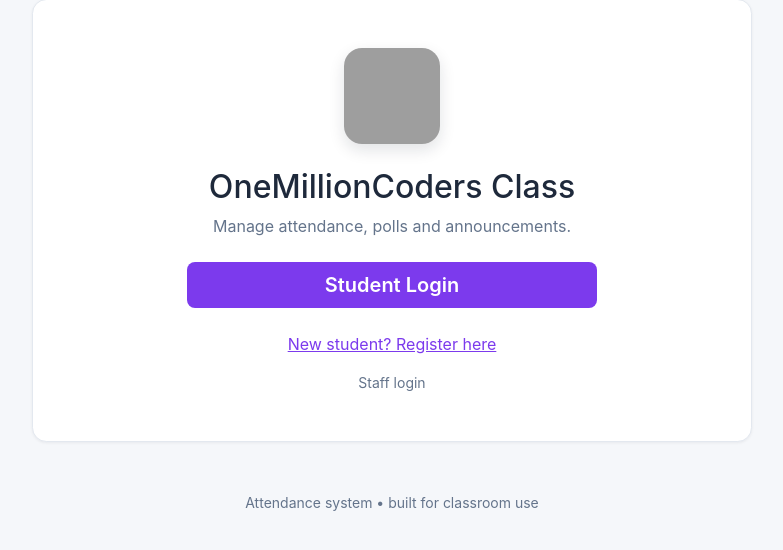
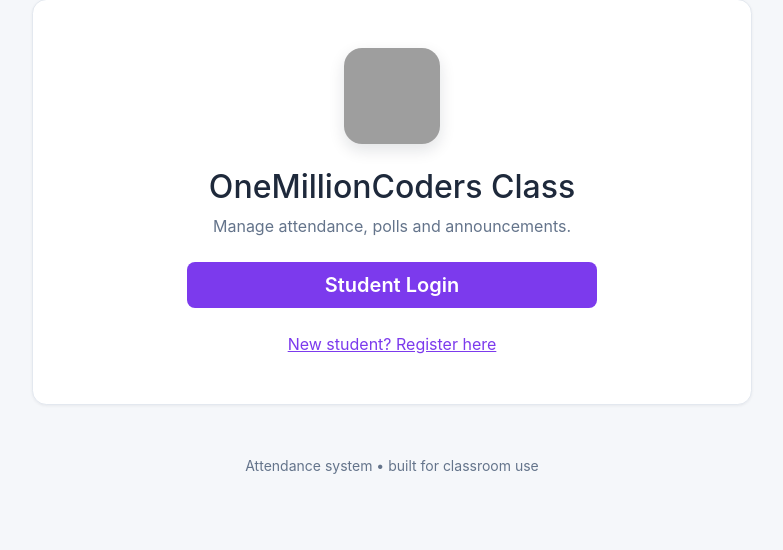
Before and after one commit to Prince4-creator/Classroom-App, a Flask app: page / in a window 1280 px wide. Shown: the part 110-660 px from the top of the page, without its empty margins (248-1031 px from the left). Run offline with Flask 3, Linux system fonts and the light colour scheme; some libraries are stand-ins or nearby versions; grey boxes are pictures that could not be loaded.

Commit message:
update components

```diff
--- a/app.py
+++ b/app.py
@@ -47,6 +47,12 @@ if SUPABASE_URL and SUPABASE_KEY:
         supabase = create_client(SUPABASE_URL, SUPABASE_KEY)
     except Exception as e:
         print('Warning: Supabase client init failed:', e)
+
+# Staff login lives at a non-obvious URL so students are never pointed at it.
+# Override with STAFF_LOGIN_PATH in .env to use your own secret path.
+STAFF_LOGIN_PATH = os.environ.get('STAFF_LOGIN_PATH', '').strip() or '/staff-portal'
+if not STAFF_LOGIN_PATH.startswith('/'):
+    STAFF_LOGIN_PATH = '/' + STAFF_LOGIN_PATH
 
 app = Flask(__name__)
 
@@ -299,39 +305,25 @@ def send_email(subject, body, recipients):
 
 
 # ---------- Authentication ----------
-@app.route('/login', methods=['GET', 'POST'])
-def login():
-    if request.method == 'POST':
-        username = request.form.get('username', '').strip()
-        password = request.form.get('password', '').strip()
-        if not username or not validate_username(username):
-            flash('Invalid username format', 'error')
-            return render_template('login.html')
-        rate_key = f"staff_login:{request.remote_addr}:{username}"
-        if not check_rate_limit(rate_key, limit=5, window_seconds=900):
-            flash('Too many failed login attempts. Please try again later.', 'error')
-            log_auth_event(username, 'staff', 'staff_login_locked', False, request.remote_addr)
-            return render_template('login.html')
-        role = verify_user(username, password)
-        if role:
-            clear_rate_limit(rate_key)
-            session.clear()
-            session.permanent = True
-            session['user'] = username
-            session['role'] = role
-            log_auth_event(username, role, 'staff_login', True, request.remote_addr)
-            return redirect(url_for('dashboard'))
-        else:
-            log_auth_event(username, None, 'staff_login_failed', False, request.remote_addr)
-            flash('Invalid credentials', 'error')
-    return render_template('login.html')
+# The real staff login form is served at STAFF_LOGIN_PATH (see top of file).
+# The well-known URLs below are decoys that send visitors to the student
+# login page, so curious students are never shown the staff form.
+if STAFF_LOGIN_PATH != '/login':
+    @app.route('/login', methods=['GET', 'POST'])
+    def login():
+        return redirect(url_for('login_choice'))
+
+if STAFF_LOGIN_PATH != '/admin/login':
+    @app.route('/admin/login', methods=['GET', 'POST'])
+    def legacy_admin_login_redirect():
+        return redirect(url_for('login_choice'))
 
 
 @app.route('/student_login')
 def student_login_redirect():
     return redirect(url_for('student_login'))
 
-@app.route('/admin/login', methods=['GET', 'POST'])
+@app.route(STAFF_LOGIN_PATH, methods=['GET', 'POST'])
 def admin_login():
     if request.method == 'POST':
         username = request.form.get('username', '').strip()
@@ -410,7 +402,7 @@ def student_login():
 @app.route('/change_password', methods=['GET', 'POST'])
 def change_password():
     if 'user' not in session:
-        return redirect(url_for('login'))
+        return redirect(url_for('login_choice'))
     if request.method == 'POST':
         current = request.form.get('current_password', '')
         new = request.form.get('new_password', '')
@@ -603,7 +595,7 @@ def student_magic_login():
 @app.route('/magic_qr')
 def magic_qr():
     if 'user' not in session or session['role'] not in ['admin', 'instructor']:
-        return redirect(url_for('login'))
+        return redirect(url_for('login_choice'))
     student_id = request.args.get('student_id')
     session_token = request.args.get('session_token')
     if not student_id:
@@ -644,13 +636,13 @@ def student_view_attendance():
 @app.route('/logout')
 def logout():
     session.clear()
-    return redirect(url_for('login'))
+    return redirect(url_for('login_choice'))
 
 # ---------- Dashboard (role-based) ----------
 @app.route('/dashboard')
 def dashboard():
     if 'user' not in session:
-        return redirect(url_for('login'))
+        return redirect(url_for('login_choice'))
     courses = get_all_courses()
     announcements = get_announcements()
     return render_template('dashboard.html', courses=courses, announcements=announcements)
@@ -742,7 +734,7 @@ def attendance_checkin():
 @app.route('/attendance/session', methods=['GET', 'POST'])
 def attendance_session():
     if 'user' not in session or session['role'] not in ['admin', 'instructor']:
-        return redirect(url_for('login'))
+        return redirect(url_for('login_choice'))
 
     course_code = request.args.get('course', 'CS101')
     selected_date = request.args.get('date', datetime.now().strftime('%Y-%m-%d'))
@@ -806,7 +798,7 @@ def attendance_select_course():
 @app.route('/manage_attendance')
 def manage_attendance():
     if 'user' not in session or session['role'] not in ['admin', 'instructor']:
-        return redirect(url_for('login'))
+        return redirect(url_for('login_choice'))
     course_code = request.args.get('course', 'CS101')
     selected_date = request.args.get('date', datetime.now().strftime('%Y-%m-%d'))
     records = get_attendance_by_date_and_course(selected_date, course_code)
@@ -822,7 +814,7 @@ def manage_attendance():
 @app.route('/update_attendance_status', methods=['POST'])
 def update_attendance_status_route():
     if 'user' not in session or session['role'] not in ['admin', 'instructor']:
-        return redirect(url_for('login'))
+        return redirect(url_for('login_choice'))
     record_id = request.form.get('record_id')
     status = request.form.get('status')
     if status not in ALLOWED_STATUSES:
@@ -837,7 +829,7 @@ def update_attendance_status_route():
 @app.route('/export_attendance')
 def export_attendance():
     if 'user' not in session or session['role'] not in ['admin', 'instructor']:
-        return redirect(url_for('login'))
+        return redirect(url_for('login_choice'))
     course_code = request.args.get('course')
     date = request.args.get('date')
     records = get_attendance_by_date_and_course(date, course_code)
@@ -902,7 +894,7 @@ def poll_results():
 @app.route('/create_poll', methods=['GET', 'POST'])
 def create_poll_route():
     if 'user' not in session or session['role'] not in ['admin', 'instructor']:
-        return redirect(url_for('login'))
+        return redirect(url_for('login_choice'))
     if request.method == 'POST':
         course_code = request.form.get('course_code', '').strip()
         question = request.form.get('question', '').strip()
@@ -973,7 +965,7 @@ def build_gradebook(course_code):
 @app.route('/assignments', methods=['GET', 'POST'])
 def assignments():
     if not staff_required():
-        return redirect(url_for('login'))
+        return redirect(url_for('login_choice'))
     if request.method == 'POST':
         course_code = request.form.get('course_code', '').strip()
         title = request.form.get('title', '').strip()
@@ -1013,7 +1005,7 @@ def assignments():
 @app.route('/assignment/<int:assignment_id>', methods=['GET', 'POST'])
 def assignment_detail(assignment_id):
     if not staff_required():
-        return redirect(url_for('login'))
+        return redirect(url_for('login_choice'))
     assignment = get_assignment_by_id(assignment_id)
     if not assignment:
         flash('Assignment not found.', 'error')
@@ -1088,7 +1080,7 @@ def student_submit_assignment(assignment_id):
 @app.route('/quizzes', methods=['GET', 'POST'])
 def quizzes():
     if not staff_required():
-        return redirect(url_for('login'))
+        return redirect(url_for('login_choice'))
     if request.method == 'POST':
         course_code = request.form.get('course_code', '').strip()
         title = request.form.get('title', '').strip()
@@ -1139,7 +1131,7 @@ def quizzes():
 @app.route('/quiz/<int:quiz_id>', methods=['GET', 'POST'])
 def quiz_detail(quiz_id):
     if not staff_required():
-        return redirect(url_for('login'))
+        return redirect(url_for('login_choice'))
     quiz = get_quiz_by_id(quiz_id, include_answers=True)
     if not quiz:
         flash('Quiz not found.', 'error')
@@ -1208,7 +1200,7 @@ def student_take_quiz(quiz_id):
 @app.route('/gradebook')
 def gradebook():
     if not staff_required():
-        return redirect(url_for('login'))
+        return redirect(url_for('login_choice'))
     courses = get_all_courses()
     course_code = request.args.get('course', '').strip()
     if course_code not in {c['code'] for c in courses}:
@@ -1220,7 +1212,7 @@ def gradebook():
 @app.route('/export_grades')
 def export_grades():
     if not staff_required():
-        return redirect(url_for('login'))
+        return redirect(url_for('login_choice'))
     course_code = request.args.get('course', '').strip()
     if course_code not in {c['code'] for c in get_all_courses()}:
         flash('Invalid course selected.', 'error')
@@ -1285,7 +1277,7 @@ def student_grades():
 @app.route('/admin/students', methods=['GET', 'POST'])
 def admin_students():
     if 'user' not in session or session['role'] != 'admin':
-        return redirect(url_for('login'))
+        return redirect(url_for('login_choice'))
     if request.method == 'POST':
         action = request.form.get('action')
         if action == 'add':
@@ -1322,7 +1314,7 @@ def admin_students():
 @app.route('/admin/students/edit', methods=['GET', 'POST'])
 def admin_edit_student():
     if 'user' not in session or session['role'] != 'admin':
-        return redirect(url_for('login'))
+        return redirect(url_for('login_choice'))
     student_id = request.values.get('student_id')
     if request.method == 'POST':
         student_id = request.form.get('student_id', '').strip()
@@ -1349,7 +1341,7 @@ def admin_edit_student():
 @app.route('/admin/users', methods=['GET', 'POST'])
 def admin_users():
     if 'user' not in session or session['role'] != 'admin':
-        return redirect(url_for('login'))
+        return redirect(url_for('login_choice'))
     if request.method == 'POST':
         username = request.form.get('username', '').strip()
         password = request.form.get('password', '').strip()
@@ -1371,7 +1363,7 @@ def admin_users():
 @app.route('/admin/courses', methods=['GET', 'POST'])
 def admin_courses():
     if 'user' not in session or session['role'] != 'admin':
-        return redirect(url_for('login'))
+        return redirect(url_for('login_choice'))
     if request.method == 'POST':
         code = request.form.get('code', '').strip()
         name = request.form.get('name', '').strip()
@@ -1390,7 +1382,7 @@ def admin_courses():
 @app.route('/admin/announcements', methods=['GET', 'POST'])
 def admin_announcements():
     if 'user' not in session or session['role'] != 'admin':
-        return redirect(url_for('login'))
+        return redirect(url_for('login_choice'))
     if request.method == 'POST':
         title = request.form.get('title', '').strip()
         content = request.form.get('content', '').strip()
@@ -1455,7 +1447,7 @@ def admin_announcements():
 @app.route('/admin/announcements/delete', methods=['POST'])
 def admin_delete_announcement():
     if 'user' not in session or session['role'] != 'admin':
-        return redirect(url_for('login'))
+        return redirect(url_for('login_choice'))
     announcement_id = request.form.get('announcement_id')
     if announcement_id:
         delete_announcement(announcement_id)
@@ -1467,7 +1459,7 @@ def admin_delete_announcement():
 @app.route('/admin/email_test', methods=['GET', 'POST'])
 def admin_email_test():
     if 'user' not in session or session['role'] != 'admin':
-        return redirect(url_for('login'))
+        return redirect(url_for('login_choice'))
 
     if request.method == 'POST':
         recipient = request.form.get('recipient', '').strip()
@@ -1556,7 +1548,7 @@ def student_register():
 @app.route('/admin')
 def admin_panel():
     if 'user' not in session or session['role'] != 'admin':
-        return redirect(url_for('login'))
+        return redirect(url_for('login_choice'))
     stats = {
         'students': get_total_students(),
         'courses': len(get_all_courses()),
@@ -1574,7 +1566,7 @@ def admin_panel():
 
 @app.route('/admin/courses/delete', methods=['POST'])
 def admin_delete_course():
-    if 'user' not in session or session['role'] != 'admin': return redirect(url_for('login'))
+    if 'user' not in session or session['role'] != 'admin': return redirect(url_for('login_choice'))
     code = request.form['code']
     delete_course(code)
     flash('Course deleted', 'success')
@@ -1582,7 +1574,7 @@ def admin_delete_course():
 
 @app.route('/admin/users/delete', methods=['POST'])
 def admin_delete_user():
-    if 'user' not in session or session['role'] != 'admin': return redirect(url_for('login'))
+    if 'user' not in session or session['role'] != 'admin': return redirect(url_for('login_choice'))
     user_id = request.form['user_id']
     delete_user(user_id)
     flash('User deleted', 'success')
--- a/templates/login_choice.html
+++ b/templates/login_choice.html
@@ -14,9 +14,6 @@
         <div class="mt-4">
             <a href="/student/register">New student? Register here</a>
         </div>
-        <div class="mt-3 small">
-            <a href="/admin/login" class="text-muted text-decoration-none">Staff login</a>
-        </div>
     </div>
 </div>
 {% endblock %}
```
Also changed, not shown: tests/test_admin_login.py (+5 -5 lines), tests/test_gradebook_module.py (+2 -1 lines), tests/test_phase2.py (+2 -2 lines), tests/test_security_fixes.py (+19 -4 lines), 1 other file.
